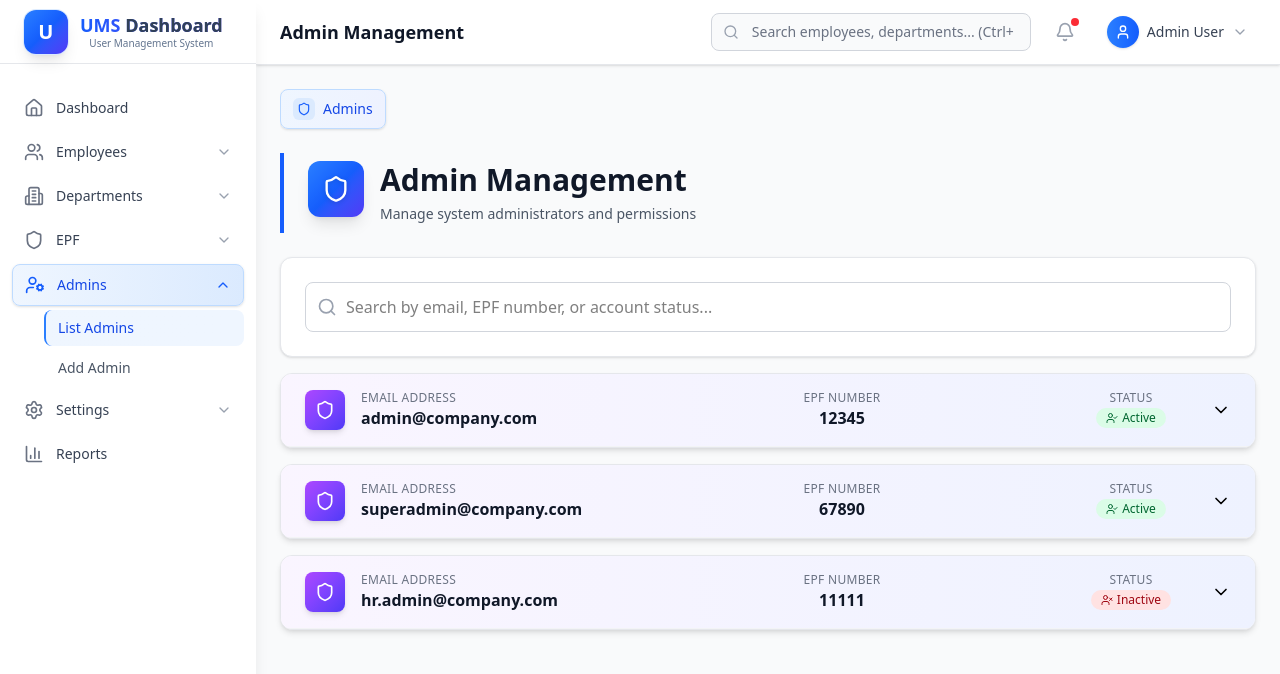
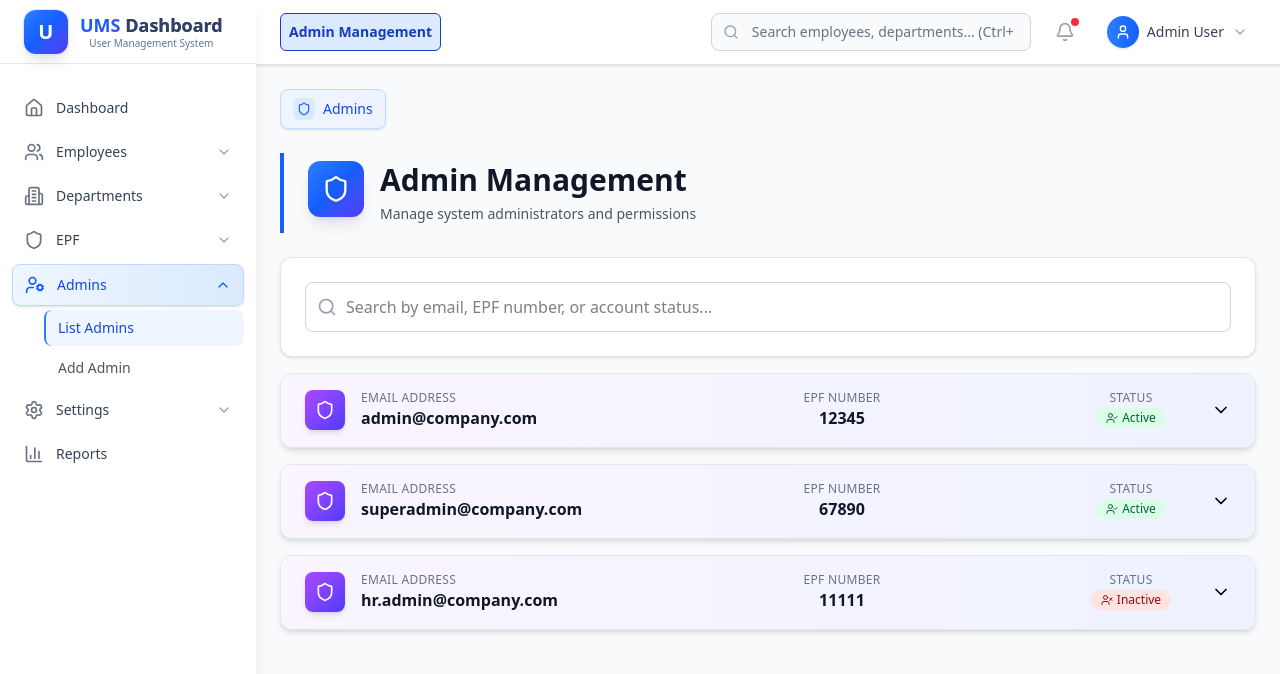
Before and after one commit to sadeeshasathsara/user_management_system, a React (Vite) app in the folder react_frontend/: page /admins in a window 1280 px wide. Shown: the top 674 px of the page. Built offline with nearby package versions, Linux system fonts and the light colour scheme.

Commit message:
feat: update Topbar title styling for improved visibility and aesthetics

```diff
--- a/react_frontend/src/components/Topbar.jsx
+++ b/react_frontend/src/components/Topbar.jsx
@@ -355,7 +355,7 @@ const Topbar = ({ setSidebarOpen, currentPage }) => {
                         >
                             <Menu className="w-5 h-5" />
                         </button>
-                        <h2 className="ml-4 lg:ml-0 text-lg font-semibold text-gray-900">
+                        <h2 className="ml-4 flex items-center justify-center lg:ml-0 text-sm font-bold text-blue-800 border border-blue-800 text-center p-2 rounded-md bg-blue-100">
                             {getPageTitle(currentPage)}
                         </h2>
                     </div>
```
